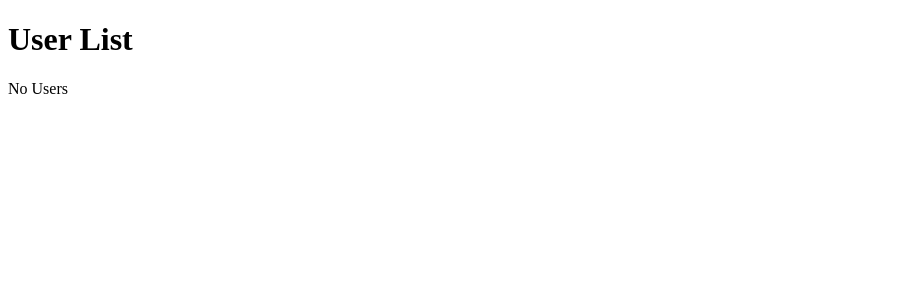
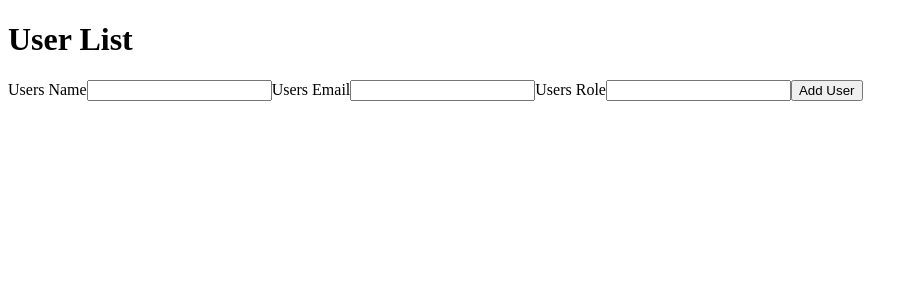
Before and after one commit to bloominstituteoftechnology/team-builder, a React (Create React App) app in the folder team-builder/: page / in a window 1280 px wide. Shown: the top 300 px of the page, without its empty margins (0-918 px from the left). Built offline with nearby package versions, Linux system fonts and the light colour scheme.

Commit message:
added test data, working on object issue on users

```diff
--- a/team-builder/src/App.js
+++ b/team-builder/src/App.js
@@ -1,21 +1,27 @@
 import React, {useState} from 'react';
-import {uuid} from 'uuid';
+import {v4} from 'uuid';
 import UserForm from './components/UserForm';
 import Users from './components/Users';
 
 
 function App() {
 
-  const [users, setUsers] = useState();
+  const [users, setUsers] = useState([
+    {
+      id: v4(),
+      name: "Sample User",
+      email: "a@be.com",
+      role: "Lab Minion"
+    }
+  ]);
 
   const addUser = user => {
     const newUser = {
-      id: uuid.v4(),
+      id: v4(),
       name: user.name,
       email: user.email,
       role: user.role
     }
-
     setUsers([...users, newUser]);
   }
 
--- a/team-builder/src/components/UserForm.js
+++ b/team-builder/src/components/UserForm.js
@@ -1,9 +1,49 @@
-import React from 'react';
+import React, {useState} from 'react';
 
 const UserForm = props => {
+
   console.log(props)
+
+  const [user, setUser] = useState({ name:"", email:"", role:"" })
+
+  const handleChange = changed => {
+    setUser({ ...user, [changed.target.name]: changed.target.value });
+  }
+
+  const handleSubmit = submit => {
+    submit.preventDefault();
+    props.addUserCB(user);
+    setUser({ name:"", email:"", role:"" });
+  }
+
   return (
-    <div></div>
+    <form onSubmit={handleSubmit}>
+      <label htmlFor="name">Users Name</label>
+      <input
+        id="name"
+        value={user.name}
+        name="name"
+        type="text"
+        onChange={handleChange}
+      />
+      <label htmlFor="email">Users Email</label>
+      <input
+        id="email"
+        value={user.email}
+        name="email"
+        type="text"
+        onChange={handleChange}
+      />
+      <label htmlFor="role">Users Role</label>
+      <input
+        id="role"
+        value={user.role}
+        name="role"
+        type="text"
+        onChange={handleChange}
+      />
+      <button type="submit">Add User</button>
+    </form>
   )
 }
 
--- a/team-builder/src/components/Users.js
+++ b/team-builder/src/components/Users.js
@@ -2,11 +2,9 @@ import React from 'react';
 
 const Users = props => {
   console.log(props)
-
-  if(props.addUserCB){
   return(
     <div>
-        {props.addUserCB.map(user => {
+      {/* {props.addUserCB.map(user => {
         return (
           <div>
             <h2>{user.name}</h2>
@@ -15,13 +13,10 @@ const Users = props => {
             <p>{user.role}</p>
           </div>
         )
-        })}
+      })} */}
     </div>
   )
 }
-  return (
-    <p>No Users</p>
-  );
-}
+
 
 export default Users;
```
Lines whose indentation alone changed are shown as unchanged.
